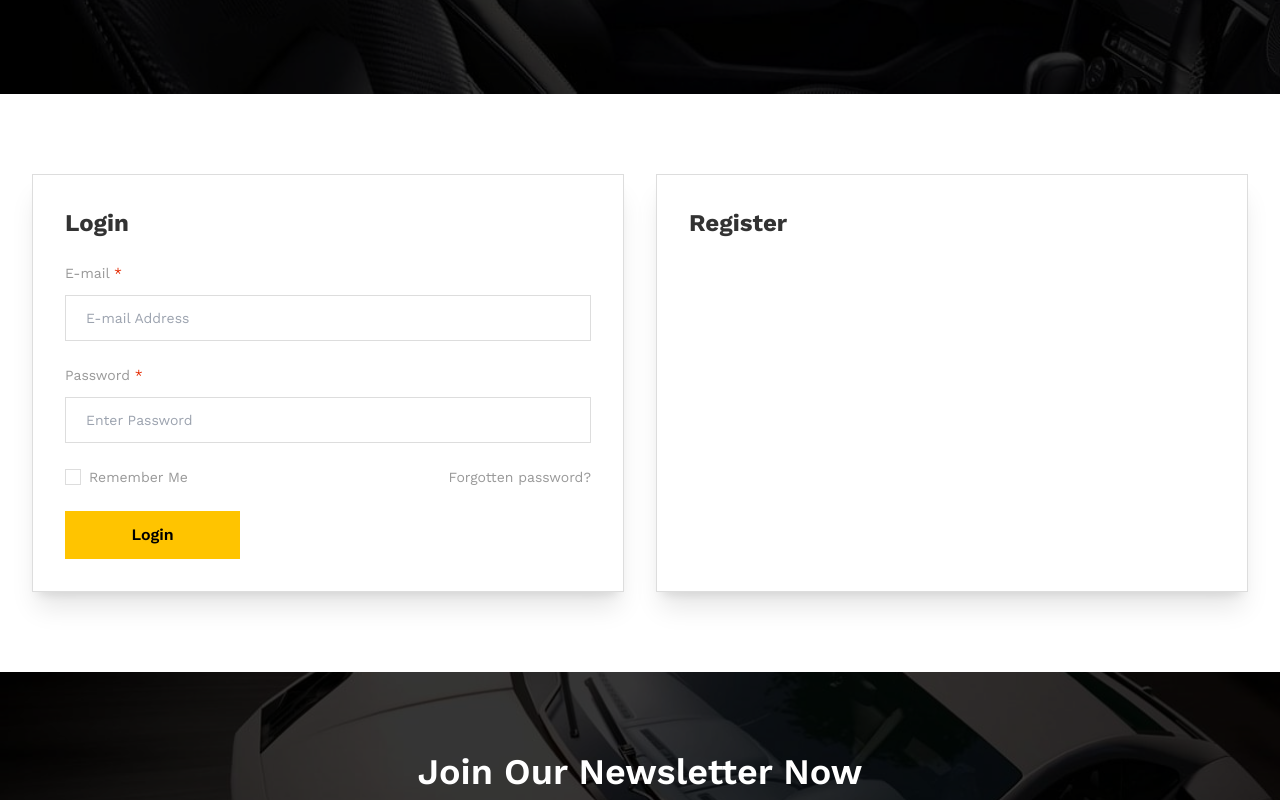
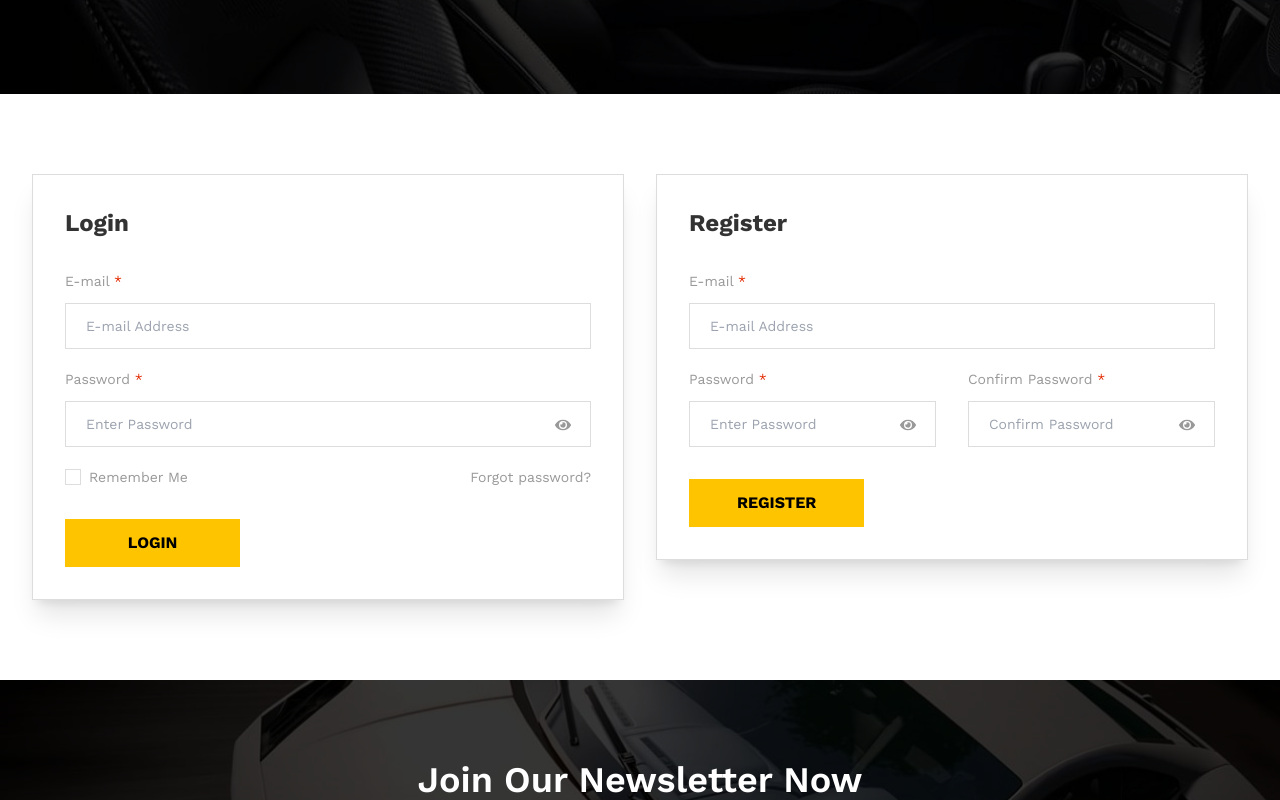
Before and after one commit to shahjalalhazari/Uren-Car-Accessories-Shop, a Next.js app: page /user/signin in a window 1280 px wide. Shown: the part 532-1332 px from the top of the page. Built offline with nearby package versions, Linux system fonts and the light colour scheme.

Commit message:
Register Form added, Changes on style & Component.

```diff
--- a/src/app/user/signin/page.js
+++ b/src/app/user/signin/page.js
@@ -1,27 +1,27 @@
 import Link from "next/link";
 import "./signin.css";
 import PageBreadcrumb from "@/components/shared/PageBreadcrumb";
+import PasswordField from "@/components/shared/fields/PasswordField";
+import InputField from "@/components/shared/fields/InputField";
 
 
 const SignInUPPage = () => {
   return (
     <div>
       <PageBreadcrumb breadcrumbLink={"Login & Register"} breadcrumbTitle={"User Login & Register"} />
-      <div className="uren-container">
-        <div className="signin-layout">
+      <div className="uren-container signin-layout">
           {/* LogIn */}
           <div className="signin-layout-item">
             <h4 className="item-heading">Login</h4>
 
             <form className="login-form">
-              <div className="form-group">
-                <label htmlFor="email">E-mail <span>*</span></label>
-                <input type="email" name="email" id="email" placeholder="E-mail Address"/>
-              </div>
-              <div className="form-group">
-                <label htmlFor="password">Password <span>*</span></label>
-                <input type="password" name="password" id="password" placeholder="Enter Password"/>
-              </div>
+              {/* Email Field */}
+              <InputField label={"E-mail"} name={"email"} type={"email"} placeholder={"E-mail Address"} required={false}/>
+
+              {/* Password Field */}
+              <PasswordField name={"password"} label={"Password"} placeholder={"Enter Password"}/>
+
+
               <div className="remember-forgot">
                 <div className="flex gap-x-2 items-center">
                   <input
@@ -32,7 +32,7 @@ const SignInUPPage = () => {
                   <label htmlFor="remember-login">Remember Me</label>
                 </div>
 
-                <p className="forgot-password uren-transition"><Link href={"user/forgot-password"}>Forgotten password?</Link></p>
+                <p className="forgot-password uren-transition"><Link href={"user/forgot-password"}>Forgot password?</Link></p>
               </div>
 
               <input type="submit" value="Login" className="submit-btn uren-transition"/>
@@ -42,9 +42,22 @@ const SignInUPPage = () => {
           {/* Register */}
           <div className="signin-layout-item">
             <h4 className="item-heading">Register</h4>
+
+            <form className="register-form">
+              {/* Email Field */}
+              <InputField label={"E-mail"} name={"email"} type={"email"} placeholder={"E-mail Address"} required={false}/>
+
+              <div className="grid grid-cols-1 lg:grid-cols-2 gap-x-8">
+                {/* Password Field */}
+                <PasswordField name={"password"} label={"Password"} placeholder={"Enter Password"} />
+                {/* Confirm Password Field */}
+                <PasswordField name={"confirm-password"} label={"Confirm Password"} placeholder={"Confirm Password"}/>
+              </div>
+
+              <input type="submit" value="Register" className="submit-btn uren-transition"/>
+            </form>
           </div>
         </div>
-      </div>
     </div>
   );
 };
--- a/src/app/user/signin/signin.css
+++ b/src/app/user/signin/signin.css
@@ -5,22 +5,23 @@
 }
 
 .signin-layout-item {
-    @apply shadow-md border border-uren-border p-6;
+    @apply shadow-md border border-uren-border p-6 max-h-fit;
 }
 
 .item-heading {
     @apply text-xl text-dark-gray font-bold;
 }
 
-/* LOGIN FORM */
-.login-form {
-    @apply mt-6 w-full;
+/* FORM */
+.login-form,
+.register-form {
+    @apply w-full mt-6;
 }
 .form-group {
-    @apply w-full text-sm text-body mb-6;
+    @apply w-full text-sm text-body mt-5;
 }
 .form-group label {
-    @apply mb-3 block;
+    @apply block mb-3;
 }
 .form-group>label>span {
     @apply text-secondary;
@@ -29,8 +30,12 @@
 .form-group input {
     @apply border border-uren-border text-sm w-full px-5 py-3 outline-none;
 }
+.show-password {
+    @apply absolute bottom-[14px] right-5 text-base cursor-pointer;
+}
+
 .remember-forgot {
-    @apply flex justify-between items-center text-sm text-body;
+    @apply flex justify-between items-center text-sm text-body mt-5;
 }
 
 .remember-checkbox {
@@ -43,11 +48,15 @@
     @apply text-primary
 }
 .submit-btn {
-    @apply bg-primary w-1/3 text-dark font-semibold px-5 py-3 mt-6 cursor-pointer;
+    @apply bg-primary mt-8 font-bold w-full text-dark px-5 py-3 cursor-pointer uppercase;
 }
 
 .submit-btn:hover {
     @apply bg-secondary text-base-100;
+}
+
+.register-form .form-group:last-child {
+    @apply mb-0;
 }
 
 /* TABLET OR MEDIUM SCREEN (All Sizes) */
@@ -59,6 +68,9 @@
 
     .signin-layout-item {
         @apply shadow-lg;
+    }
+    .submit-btn {
+        @apply w-1/2;
     }
 }
 
@@ -77,4 +89,12 @@
     .item-heading {
         @apply text-2xl;
     }
+    .login-form,
+    .register-form {
+        @apply mt-8;
+    }
+
+    .submit-btn {
+        @apply w-1/3;
+    }
 }
--- /dev/null
+++ b/src/components/shared/fields/InputField.jsx
@@ -0,0 +1,19 @@
+import React from 'react';
+
+const InputField = ({label, type, name, placeholder, required}) => {
+  return (
+    <div className="form-group">
+      <label htmlFor={name}>
+        {label} <span>*</span>
+      </label>
+      <input
+        type={type}
+        name={name}
+        placeholder={placeholder}
+        required={required}
+      />
+    </div>
+  );
+};
+
+export default InputField;
--- /dev/null
+++ b/src/components/shared/fields/PasswordField.jsx
@@ -0,0 +1,32 @@
+"use client"
+import { useState } from 'react';
+import { FaEye, FaEyeSlash } from 'react-icons/fa';
+
+const PasswordField = ({name, label, placeholder}) => {
+  const [showPassword, setShowPassword] = useState(false);
+
+
+    return (
+      <div className="form-group relative">
+        <label htmlFor={name}>
+          {label} <span>*</span>
+        </label>
+        <input
+          type={showPassword ? "text" : "password"}
+          name={name}
+          placeholder={placeholder}
+        />
+        <p
+          title={showPassword ? "Hide Password" : "Show Password"}
+          onClick={() => {
+            !setShowPassword(!showPassword);
+          }}
+          className="show-password"
+        >
+          {showPassword ? <FaEyeSlash /> : <FaEye />}
+        </p>
+      </div>
+    );
+};
+
+export default PasswordField;
```
